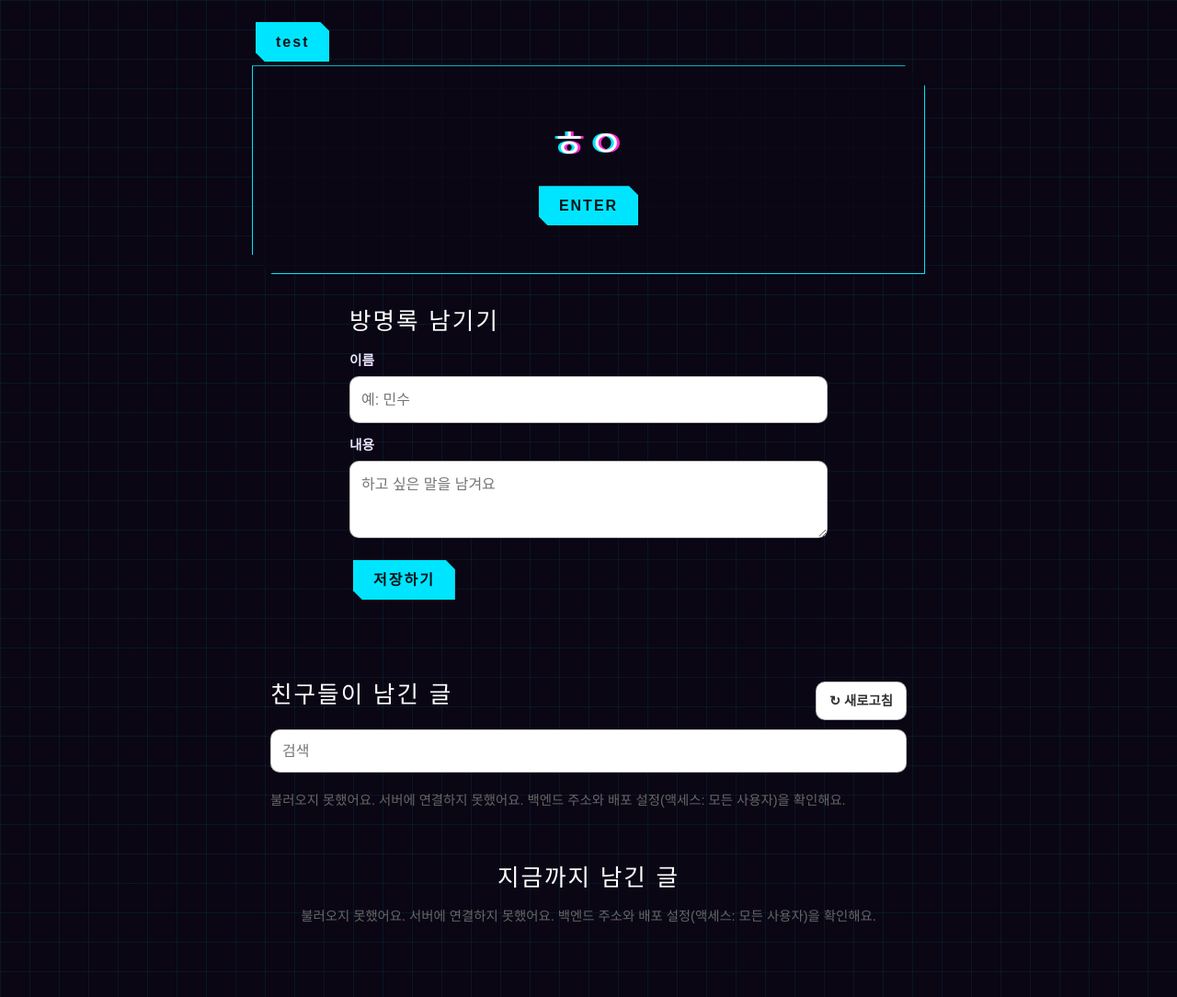
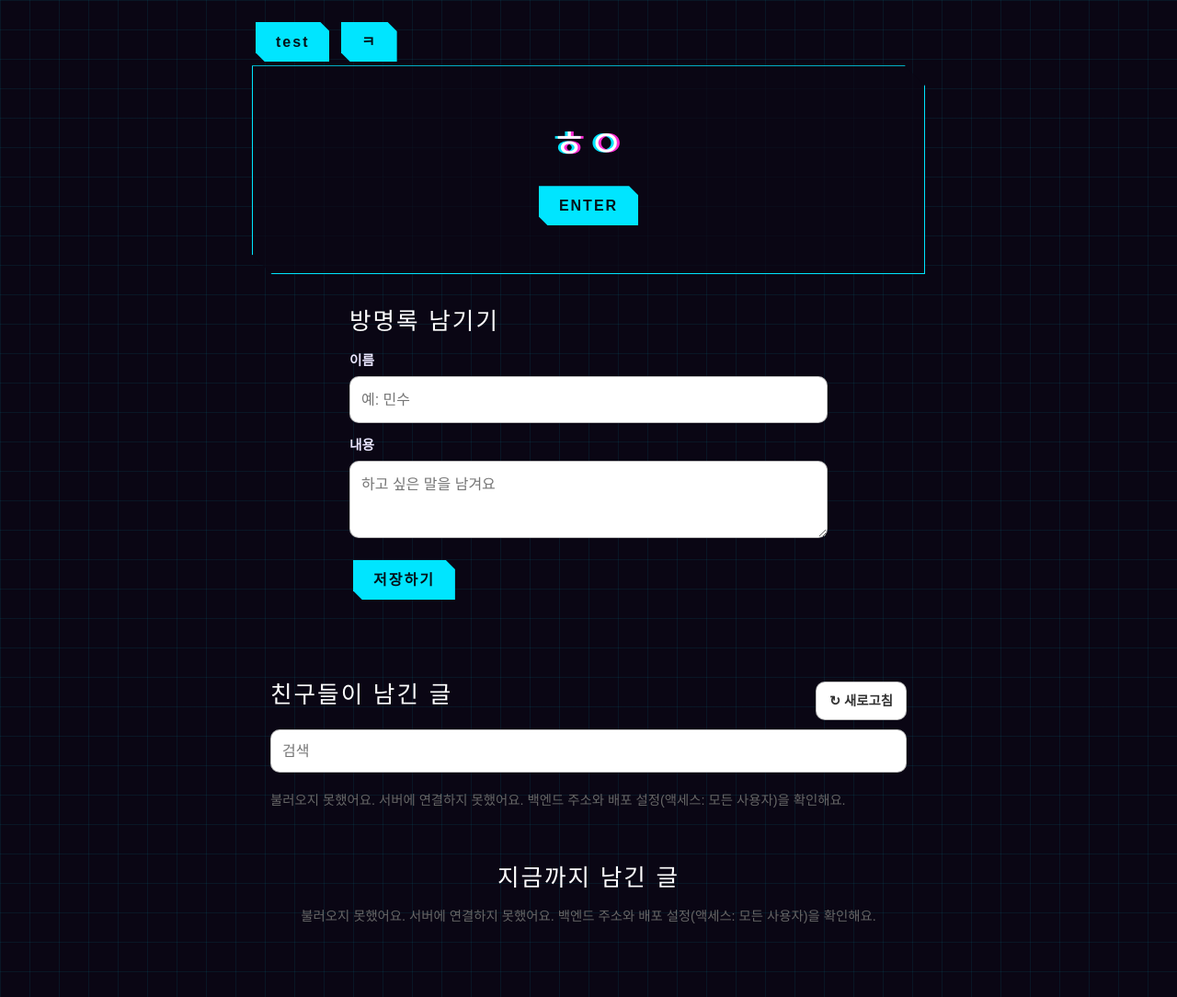
Before and after one commit to jj090805louis-web/test, a plain HTML site: page index.html in a window 1280 px wide. Shown: the whole page at 92% size. Drawn offline with Linux system fonts and the light colour scheme; no server answers.

Commit message:
Add new link and update form section in index.html

```diff
--- a/index.html
+++ b/index.html
@@ -157,6 +157,7 @@ html.st-dark img,html.st-dark video,html.st-dark iframe,html.st-dark canvas{filt
 <body class="tp-cyber">
 <main>
 <a class="st-btn" href="test.html">test</a>
+<a class="st-btn" href="aaaaa.html">ㅋ<br></a>
 <section class="st-hero"><p class="st-p"></p><h1 class="st-h">ㅎㅇ<br></h1><p class="st-p"></p><a class="st-btn" href="#dat">ENTER</a></section>
 <div class="st-dset">
   <form class="st-sec st-dform" data-st="dform" data-tab="방명록" data-api="https://script.google.com/macros/s/AKfycbxLoACqiFsAdBVUBGVESBEkxCDA47QAuXVKaW9QcL1NMdalmt311NDuEJ7V-_Fb6fcM1g/exec">
```
